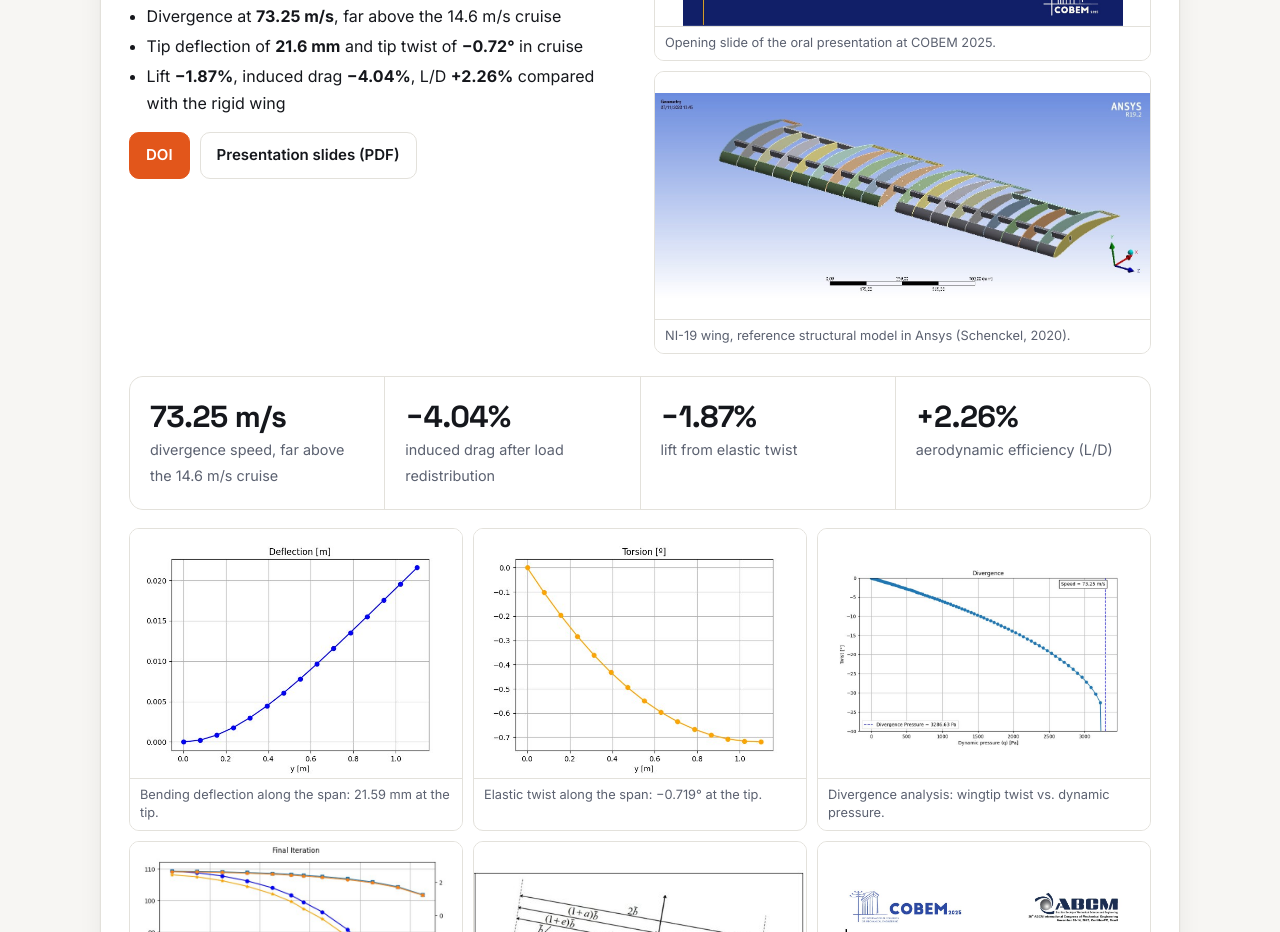
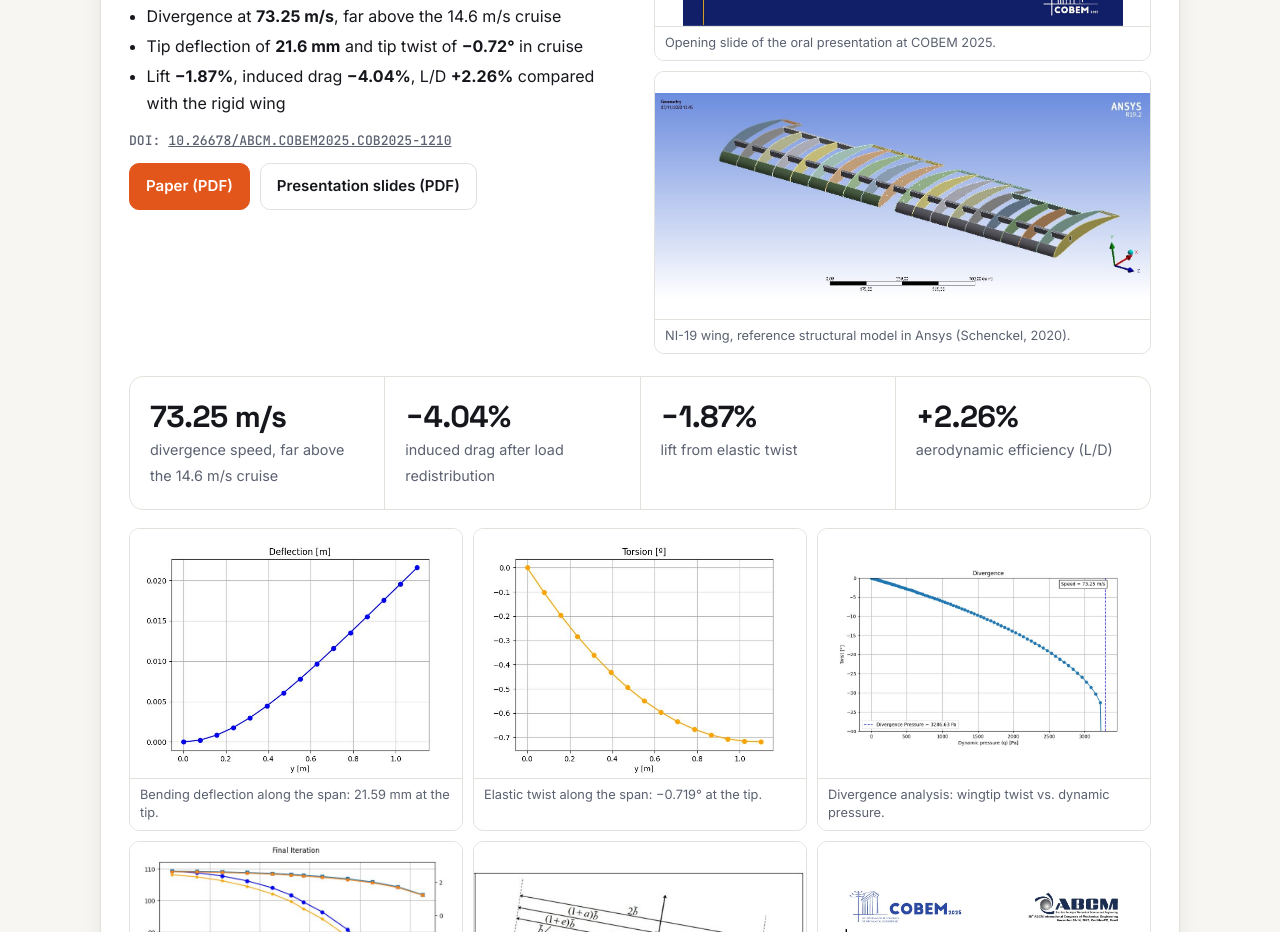
Before and after one commit to Arthur-Flmg/Arthur-Flmg.github.io, a plain HTML site: page index.html in a window 1280 px wide. Shown: the part 3977-4909 px from the top of the page. Drawn offline with Linux system fonts and the light colour scheme.

Commit message:
Add files via upload

```diff
--- a/index.html
+++ b/index.html
@@ -172,8 +172,9 @@ document.documentElement.lang=l;})();
           <ul><li>Divergência em <b>73,25 m/s</b>, bem acima do cruzeiro de 14,6 m/s</li><li>Deflexão de <b>21,6 mm</b> e torção de <b>−0,72°</b> na ponta, em cruzeiro</li><li>Sustentação <b>−1,87%</b>, arrasto induzido <b>−4,04%</b> e L/D <b>+2,26%</b> em relação à asa rígida</li></ul>
 
         </div>
+        <p class="meta" style="margin:10px 0 0">DOI: <a href="https://doi.org/10.26678/ABCM.COBEM2025.COB2025-1210" target="_blank" rel="noopener">10.26678/ABCM.COBEM2025.COB2025-1210</a></p>
         <div class="cta" style="margin-top:14px">
-          <a class="btn primary" href="https://doi.org/10.26678/ABCM.COBEM2025.COB2025-1210" target="_blank" rel="noopener">DOI</a>
+          <a class="btn primary" href="assets/cobem2025-paper-arthur-gouveia.pdf" target="_blank" rel="noopener"><span data-en>Paper (PDF)</span><span data-pt>Artigo (PDF)</span></a>
           <a class="btn" href="assets/cobem2025-slides-arthur-gouveia.pdf" target="_blank" rel="noopener"><span data-en>Presentation slides (PDF)</span><span data-pt>Slides da apresentação (PDF)</span></a>
         </div>
       </div>
```
